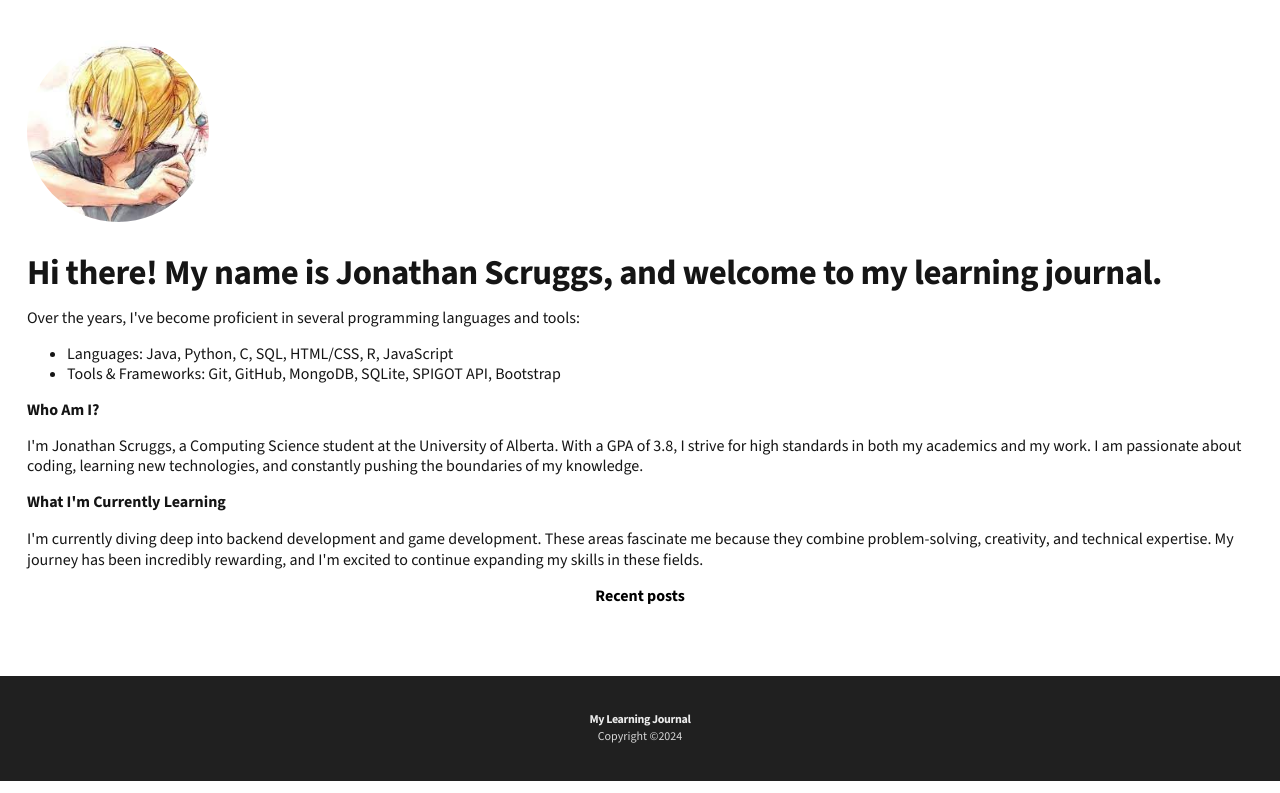
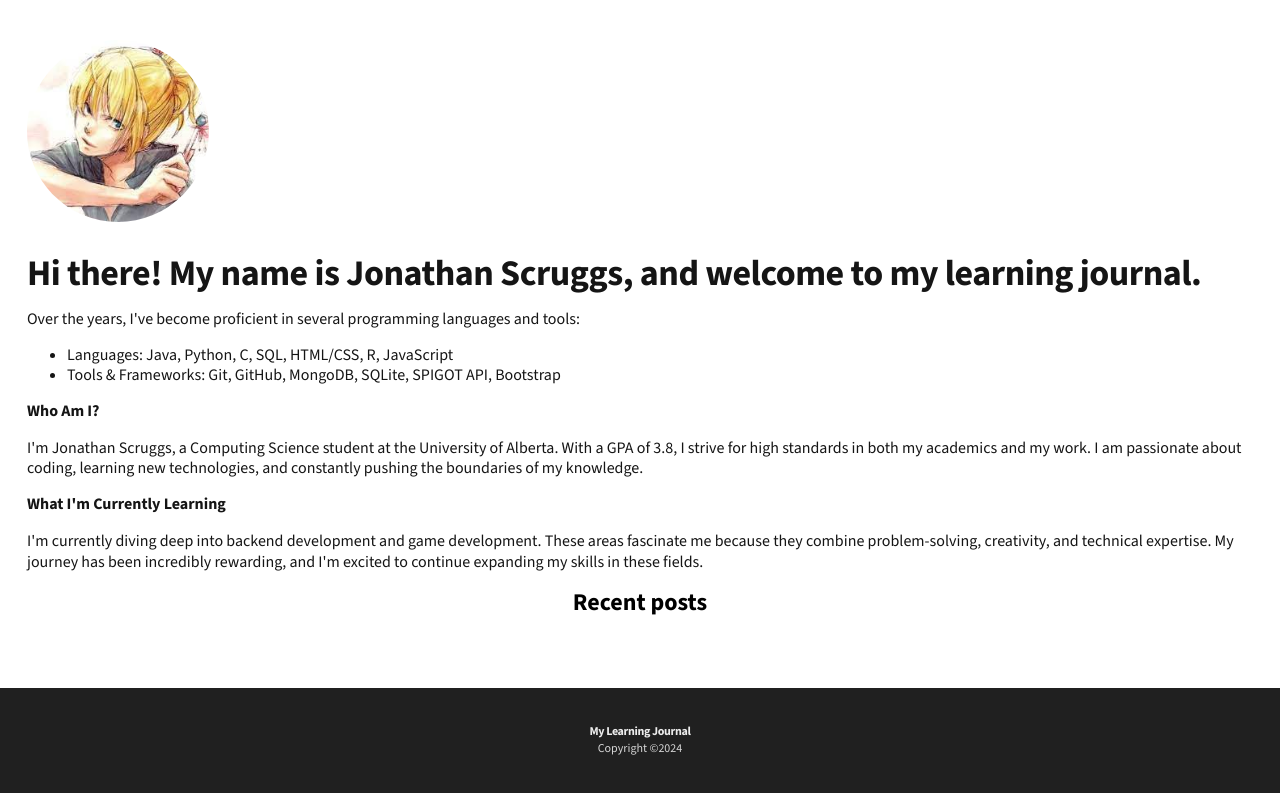
Before and after one commit to Jonathan-Scruggs/Jonathan-Learning-Journal-, a plain HTML site: page html pages/aboutmepage.html in a window 1280 px wide. Shown: the part 62-855 px from the top of the page. Drawn offline with nearby package versions, Linux system fonts and the light colour scheme.

Commit message:
Finished Desktop version of about me page

```diff
--- a/css pages/aboutmepage-styles.css
+++ b/css pages/aboutmepage-styles.css
@@ -36,4 +36,13 @@ main{
     .about-me{
         grid-column: 1 /4;
     }
+    #intro{
+        font-size: 2.25rem;
+    }
+    .about-me-subheader{
+
+    }
+    #recent-posts{
+        font-size: 1.5rem;
+    }
 }
```
